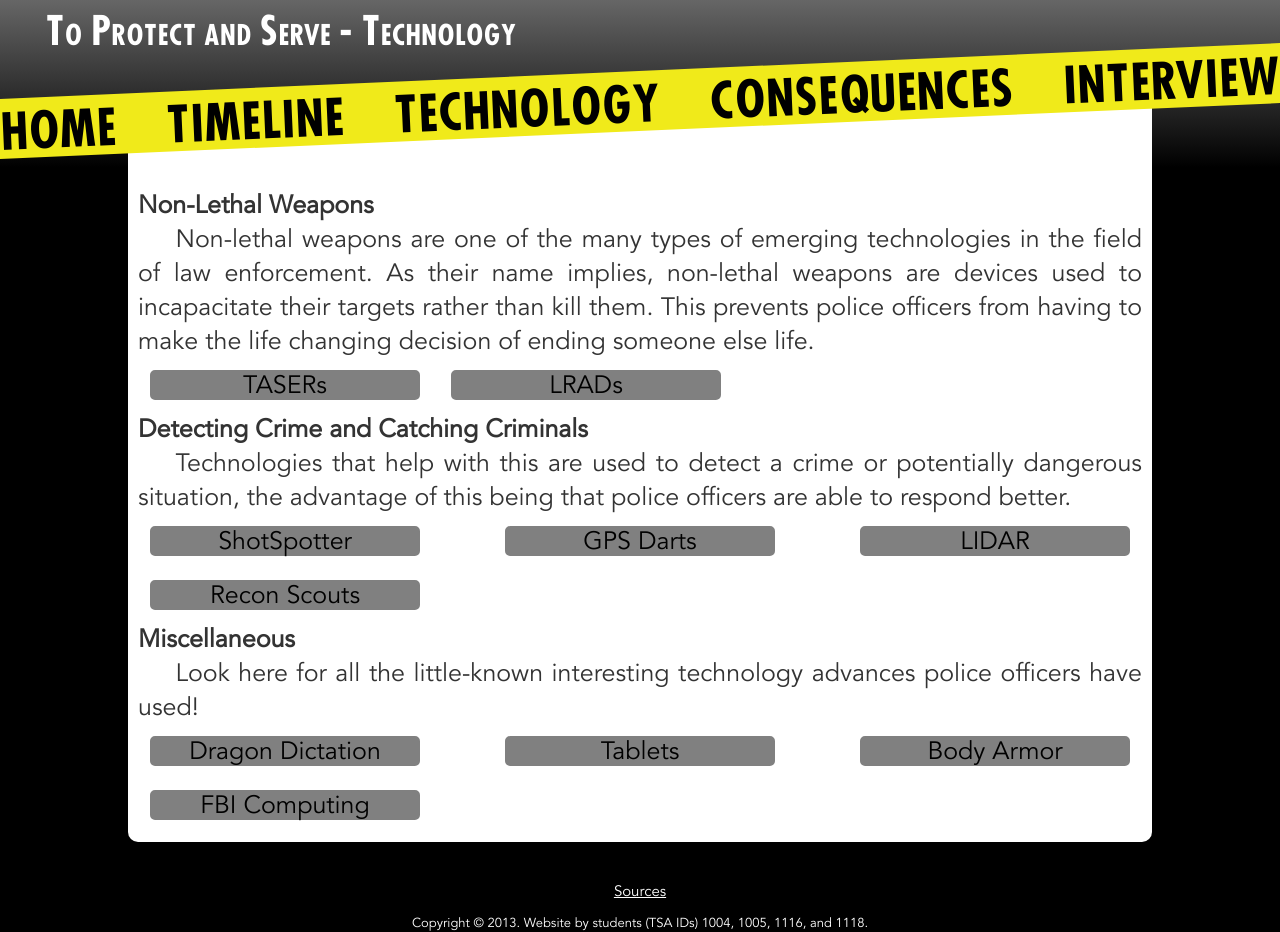
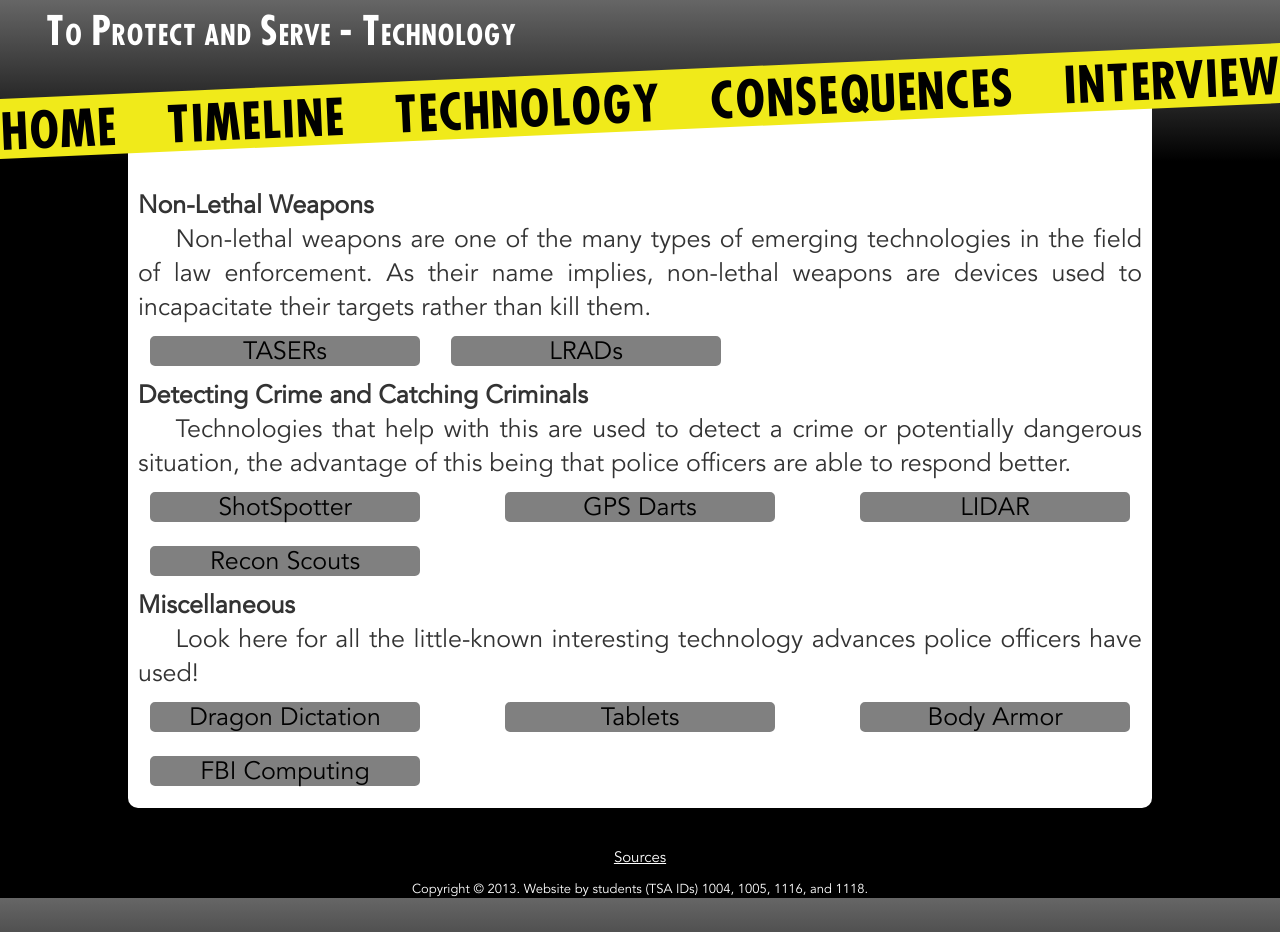
Before and after one commit to pbfy0/ToProtectAndServe, a Jekyll site: the page built from technology.html, in a window 1280 px wide. Built offline with Jekyll 4.4.1, drawn with Linux system fonts in a browser that asks for light colours; after the commit the page ends 900 px from its top, so only the background shows below that.

Commit message:
Update technology.html

```diff
--- a/technology.html
+++ b/technology.html
@@ -11,7 +11,7 @@ script: technology.js
   </h2>
   <div>
     <p>
-      Non-lethal weapons are one of the many types of emerging technologies in the field of law enforcement. As their name implies, non-lethal weapons are devices used to incapacitate their targets rather than kill them. This prevents police officers from having to make the life changing decision of ending someone else life.
+      Non-lethal weapons are one of the many types of emerging technologies in the field of law enforcement. As their name implies, non-lethal weapons are devices used to incapacitate their targets rather than kill them.
     </p>
     <div class="pop boxes">
       <a href="#">TASERs</a>
```
Also changed, not shown: other parts of technology.html (+1 -1 lines).
